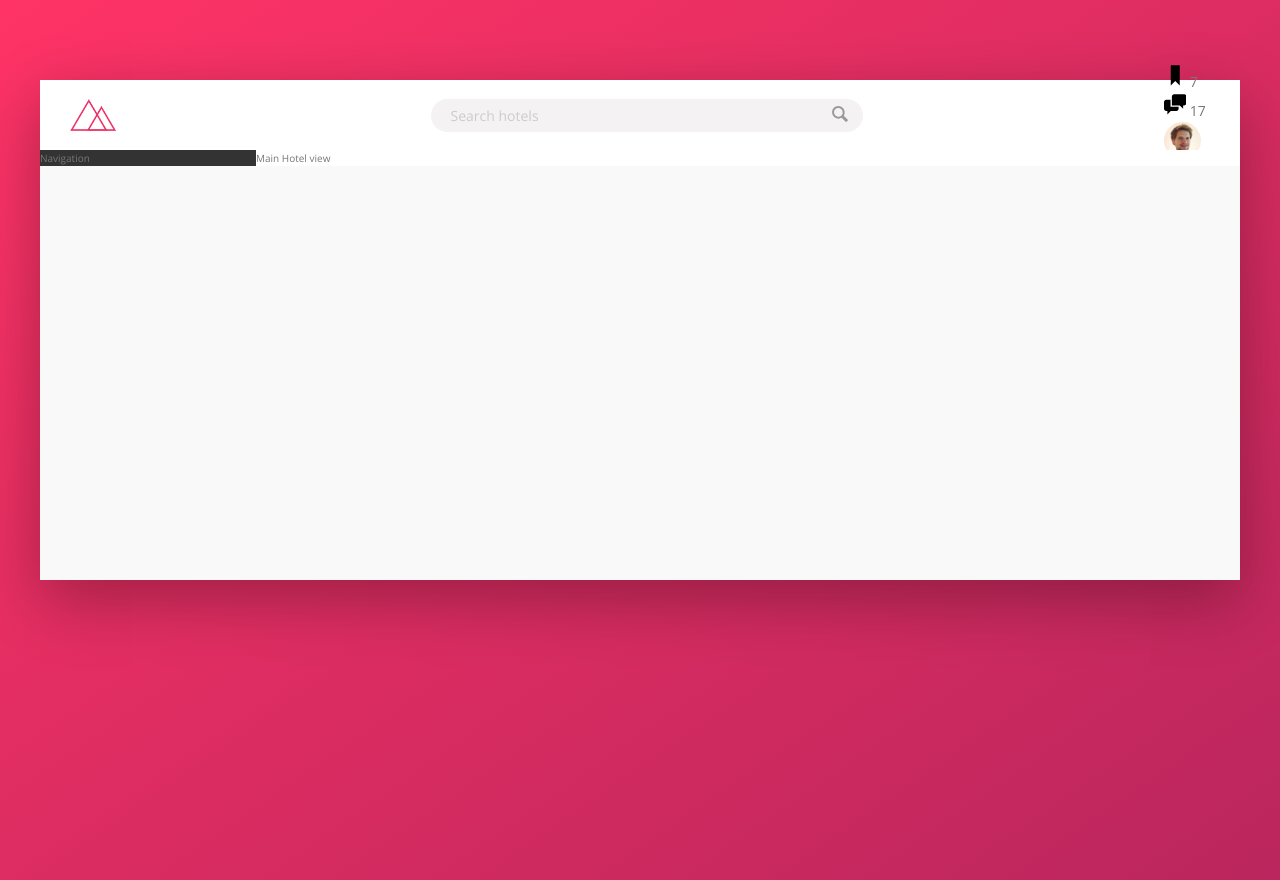
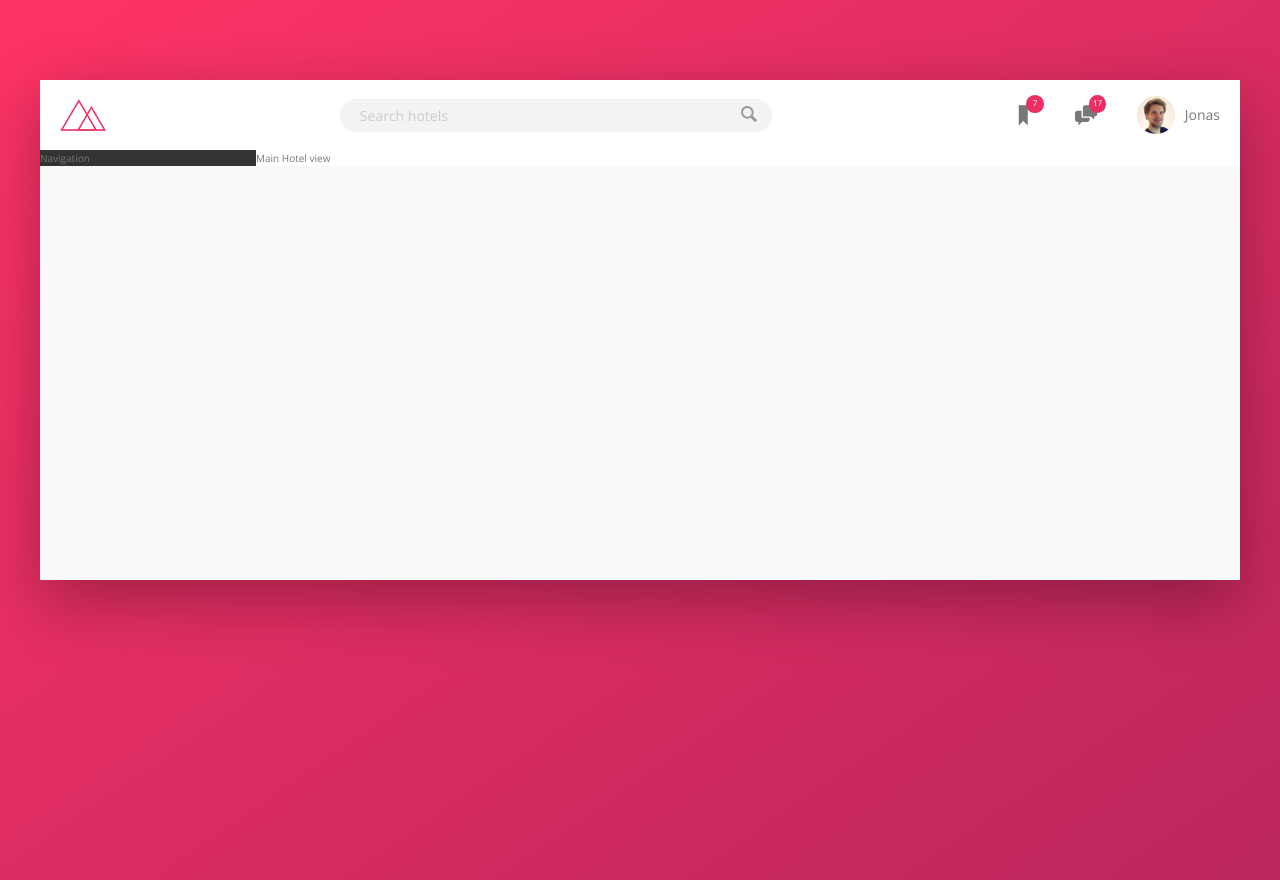
Before and after one commit to KamiBodur/trillo, a website: page index.html in a window 1280 px wide. Drawn offline with nearby package versions, Linux system fonts and the light colour scheme.

Commit message:
header part 3

```diff
--- a/sass/_components.scss
+++ b/sass/_components.scss
@@ -3,7 +3,7 @@
 
 .logo {
     height: 3.25rem;
-    margin-left: 3rem;
+    margin-left: 2rem;
 }
 
 
@@ -66,7 +66,7 @@
     &__icon {
         height: 2rem;
         width: 2rem;
-        fill: var(--color-grey-dark-3)
+        fill: var(--color-grey-dark-3);
     }
 }
 
@@ -77,29 +77,57 @@
 // USER NAVIGATION
 
 .user-nav {
+    // align-self overwrite the align-slf from header so the elements occupied all available space
+    align-self: stretch;
+    // background-color: yellow;
+
+    display: flex;
+    align-items: center;
+
+    // here we select the direct children
+    & > * {
+        padding: 0 2rem;
+        cursor: pointer;
+        height: 100%;
+
+        display: flex;
+        align-items: center;
+    }
+
+    &> *:hover {
+        background-color: var(--color-grey-light-2);
+    }
+
     &__icon-box {
-
+        position: relative;
     }
 
     &__icon {
         height: 2.25rem;
         width: 2.25rem;
+        fill: var(--color-grey-dark-2);
     }
 
     &__notification {
+        font-size: .8rem;
+        height: 1.75rem;
+        width: 1.75rem;
+        border-radius: 50%;
+        background-color: var(--color-primary);
+        color: #fff;
+        position: absolute;
+        top: 1.5rem;
+        right: 1.1rem;
 
-    }
-
-    &__user {
-
+        // this will center the text inside span element and this is fourth level of nested flexbox ;)
+        display: flex;
+        justify-content: center;
+        align-items: center;
     }
 
     &__user-photo {
         height: 3.75rem;
         border-radius: 50%;
-    }
-
-    &__user-name {
-
+        margin-right: 1rem;
     }
 }
```
Also changed, not shown: css/style.css.
